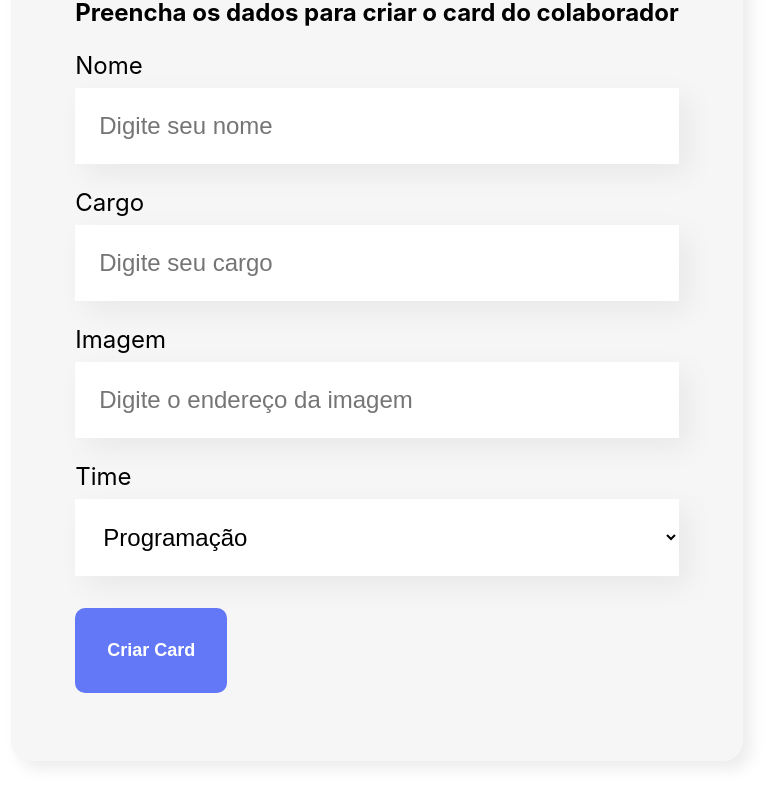
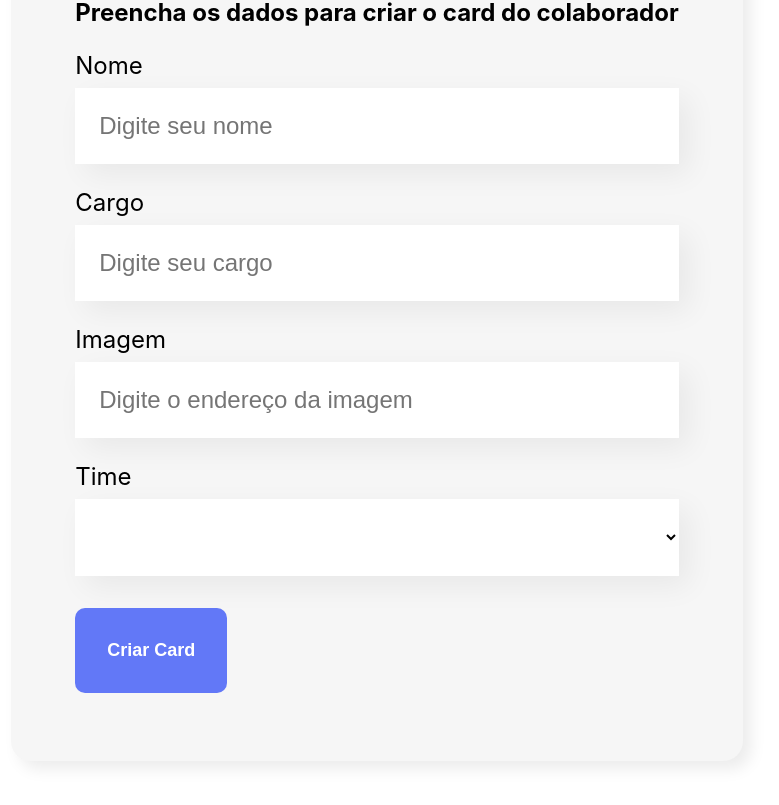
Before and after one commit to ArielSpencer/organo, a React (Create React App) app: page / in a window 1280 px wide. Shown: the part 636-1441 px from the top of the page, without its empty margins (263-1042 px from the left). Built offline with nearby package versions, Linux system fonts and the light colour scheme.

Commit message:
Refatorar: atribuir key colaboradores e limpar campo time do formulário

```diff
--- a/src/App.js
+++ b/src/App.js
@@ -46,7 +46,6 @@
   const [colaboradores, setColaboradores] = useState([])
 
   const aoNovoColaboradorAdicionado = (colaborador) => {
-    console.log(colaborador);
     setColaboradores([...colaboradores, colaborador])
   }
 
--- a/src/componentes/ListaSuspensa/index.js
+++ b/src/componentes/ListaSuspensa/index.js
@@ -5,6 +5,7 @@
         <div className='lista-suspensa'>
             <label>{props.label}</label>
             <select onChange={evento => props.aoAlterado(evento.target.value)} required={props.obrigatorio} value={props.valor}>
+                <option value=''></option>
                 {props.itens.map(item => <option key={item}>{item}</option>)}
             </select>
         </div>
--- a/src/componentes/Time/index.js
+++ b/src/componentes/Time/index.js
@@ -6,7 +6,7 @@
         (props.colaboradores.length > 0) ? <section className='time' style={{backgroundColor: props.corSecundaria}}>
             <h3 style={{borderColor: props.corPrimaria}}>{props.nome}</h3>
             <div className='colaboradores'>
-            {props.colaboradores.map( colaborador => <Colaborador nome={colaborador.nome} cargo={colaborador.cargo} imagem={colaborador.imagem} /> )}
+            {props.colaboradores.map( colaborador => <Colaborador key={colaborador} nome={colaborador.nome} cargo={colaborador.cargo} imagem={colaborador.imagem} /> )}
             </div>
         </section>
         : ''
```
